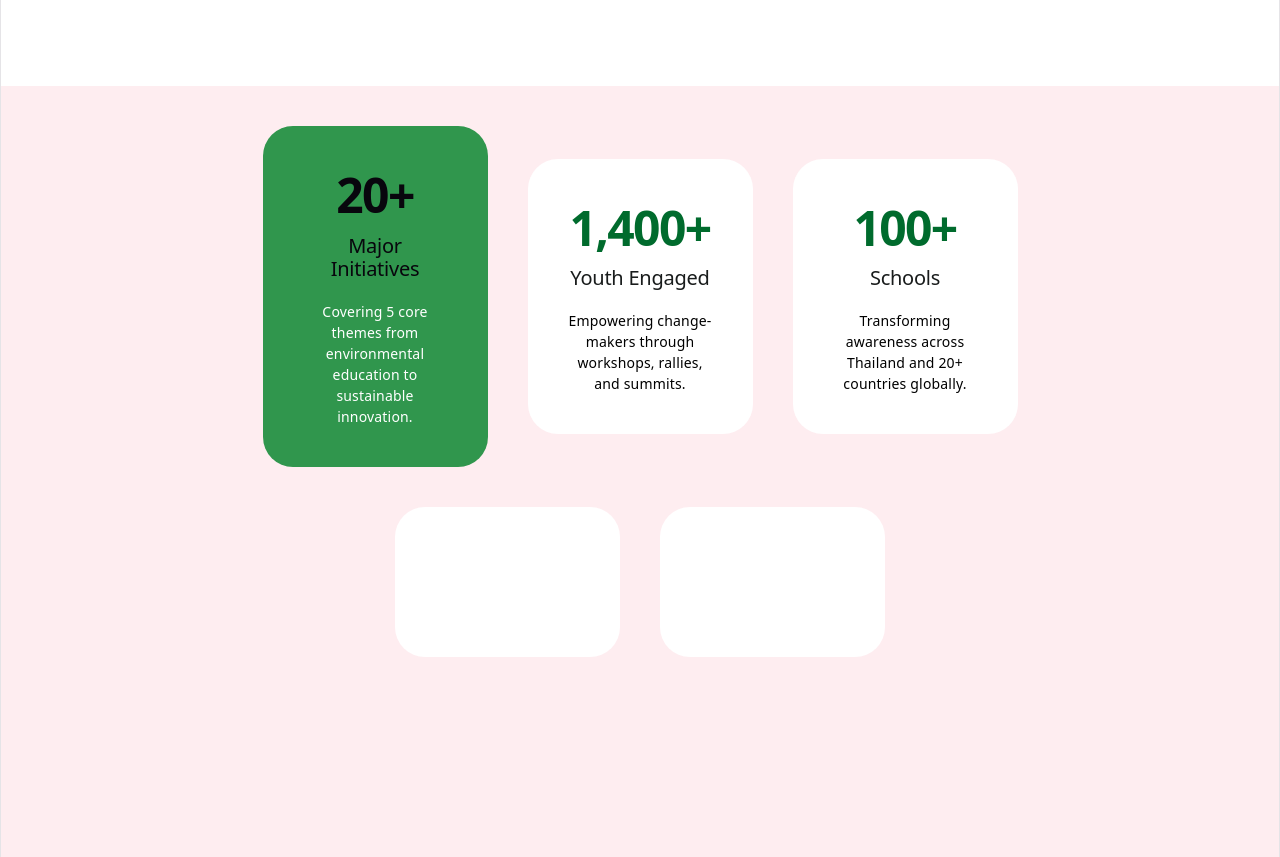
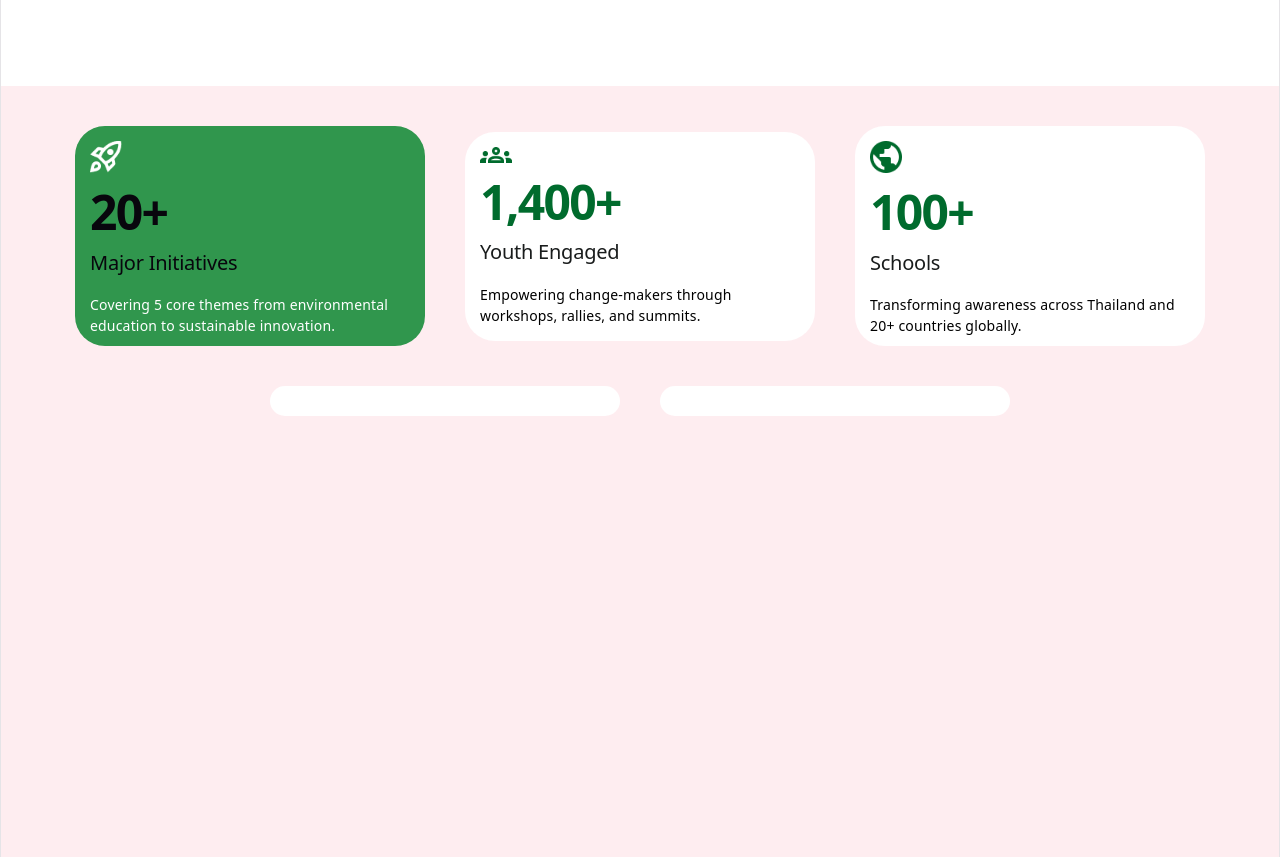
Before and after one commit to ItsMeSparker/Green_Youth_Website, a React (Vite) app: page /About_Us in a window 1280 px wide. Shown: the part 660-1517 px from the top of the page. Built offline with nearby package versions, Linux system fonts and the light colour scheme.

Commit message:
improve cards in About Us page

```diff
--- a/src/About_Us.jsx
+++ b/src/About_Us.jsx
@@ -30,32 +30,54 @@ function About_Us() {
             <div style={{ flexDirection: 'row', display: 'flex', alignItems: 'center', justifyContent: 'center', gap: '40px', marginBottom: '40px' }}>
                 <div style={{...styles.card, backgroundColor: '#30964D', color: '#FFFFFF'}}>
 
-                    <h1 style={styles.title}>20+</h1>
+                    <div style={styles.iconPlaceholder}>
+                      <img
+                        src={Rocket}
+                        alt="Rocket"
+                        style={{ width: '10%', height: 'auto', display: 'block' }}
+                        />
+                    </div>
+                    <h1 style={{...styles.title, textAlign: 'left'}}>20+</h1>
 
-                    <h2 style={styles.subtitle}>Major Initiatives</h2>
+                    <h2 style={{...styles.subtitle, textAlign: 'left'}}>Major Initiatives</h2>
 
-                    <p style={styles.bodyText}>
+                    <p style={{...styles.bodyText, textAlign: 'left'}}>
                         Covering 5 core themes from environmental education to sustainable innovation.
                     </p>
                 </div>
 
                 <div style={styles.card}>
-                    <h1 style={{...styles.title, color: '#006B2D'}}>1,400+</h1>
+                    <div style={styles.iconPlaceholder}>
+                      <img
+                        src={People}
+                        alt="People"
+                        style={{ width: '10%', height: 'auto', display: 'block' }}
+                        />
+                    </div>
+                    <h1 style={{...styles.title, color: '#006B2D', textAlign: 'left'}}>1,400+</h1>
 
-                    <h2 style={{...styles.subtitle, color: '#191C1C'}}>Youth Engaged</h2>
+                    <h2 style={{...styles.subtitle, color: '#191C1C', textAlign: 'left'}}>Youth Engaged</h2>
 
-                    <p style={styles.bodyText}>
+                    <p style={{...styles.bodyText, textAlign: 'left'}}>
                         Empowering change-makers through
                         workshops, rallies, and summits.
                     </p>
                 </div>
 
                 <div style={styles.card}>
-                    <h1 style={{...styles.title, color: '#006B2D'}}>100+</h1>
+                    <div style={styles.iconPlaceholder}>
+                      <img
+                        src={Earth}
+                        alt="Earth"
+                        style={{ width: '10%', height: 'auto', display: 'block' }}
+                        />
+                    </div>
 
-                    <h2 style={{...styles.subtitle, color: '#191C1C'}}>Schools</h2>
+                    <h1 style={{...styles.title, color: '#006B2D', textAlign: 'left'}}>100+</h1>
 
-                    <p style={styles.bodyText}>
+                    <h2 style={{...styles.subtitle, color: '#191C1C', textAlign: 'left'}}>Schools</h2>
+
+                    <p style={{...styles.bodyText, textAlign: 'left'}}>
                         Transforming awareness across Thailand
                         and 20+ countries globally.
                     </p>
@@ -77,14 +99,14 @@ const styles = {
   card: {
     backgroundColor: '#FFFFFF', // The white color
     borderRadius: '30px',       // Soft, rounded corners
-    padding: '40px',            // Inner spacing so text doesn't touch the edge
-    width: '225px',             // The width of the square
-    minHeight: '150px',         // Ensures it remains roughly square
+    padding: '15px',            // Inner spacing so text doesn't touch the edge
+    width: '350px',             // The width of the square
+    maxHeight: '220px',         // Ensures it remains roughly square
     color: '#000000',           // Black text
     boxSizing: 'border-box',    // Keeps padding inside the width
     display: 'flex',
     flexDirection: 'column',
-    justifyContent: 'center',
+    justifyContent: 'flex-start',
   },
   round_frame: {
         borderRadius: '30px',
```
